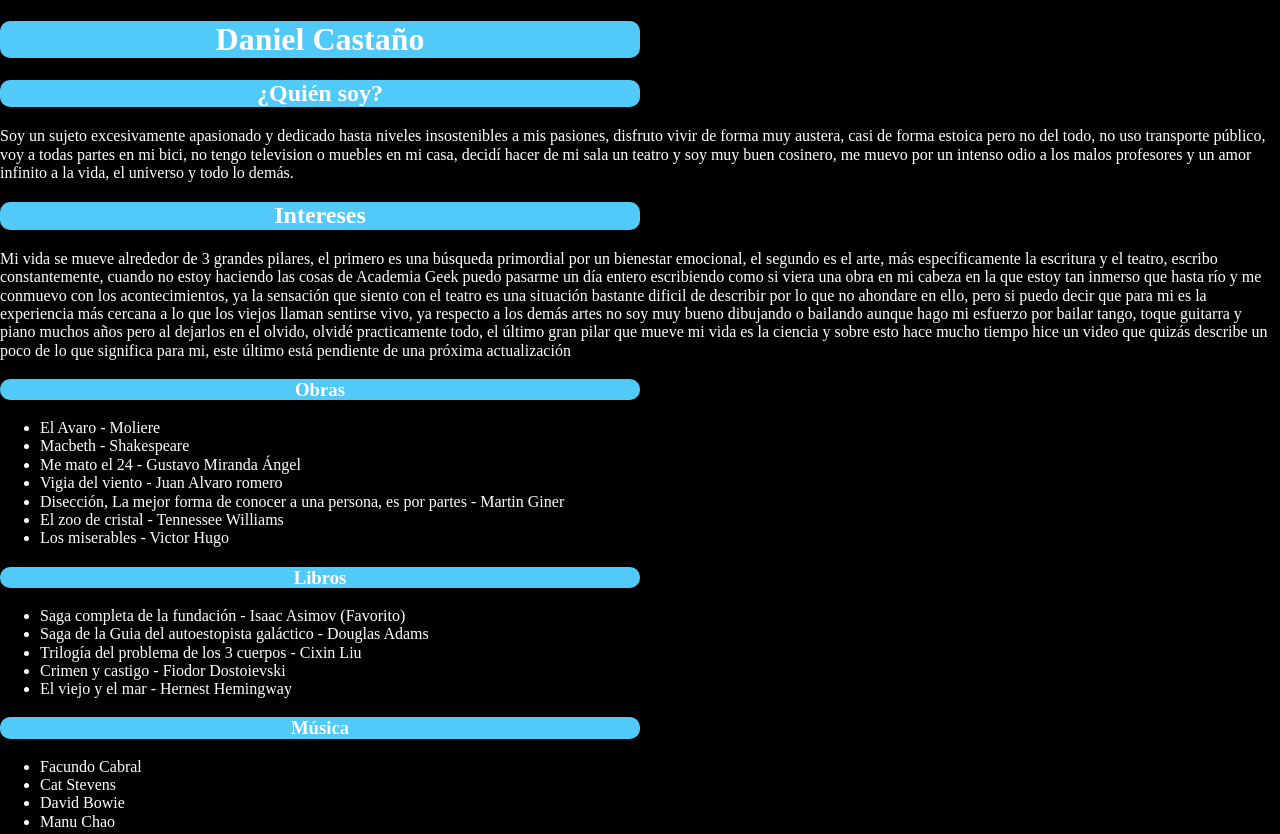
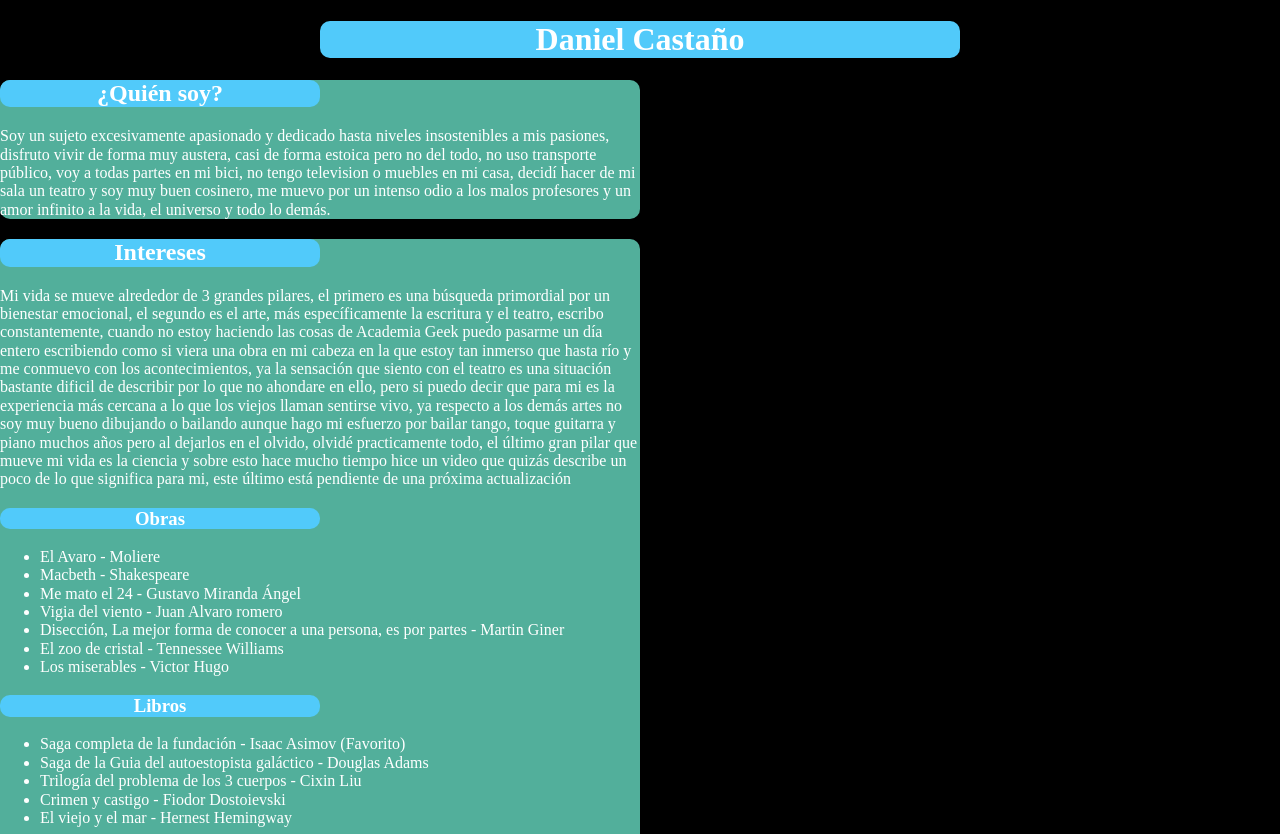
Before and after one commit to zazmage/One-Page, a plain HTML site: page index.html in a window 1280 px wide. Shown: the top 834 px of the page. Drawn offline with Linux system fonts and the light colour scheme.

Commit message:
Tercer commit

```diff
--- a/index.html
+++ b/index.html
@@ -10,7 +10,7 @@
 </head>
 
 <body>
-  <div>
+  <div class="center">
 
     <h1>Daniel Castaño</h1>
   </div>
--- a/style.css
+++ b/style.css
@@ -14,3 +14,14 @@ h2,
 h3 {
   text-align: center;
 }
+
+.center {
+  margin-right: auto;
+  margin-left: auto;
+}
+
+section {
+  background-color: rgb(82, 175, 155);
+  width: 50%;
+  border-radius: 10px;
+}
```
